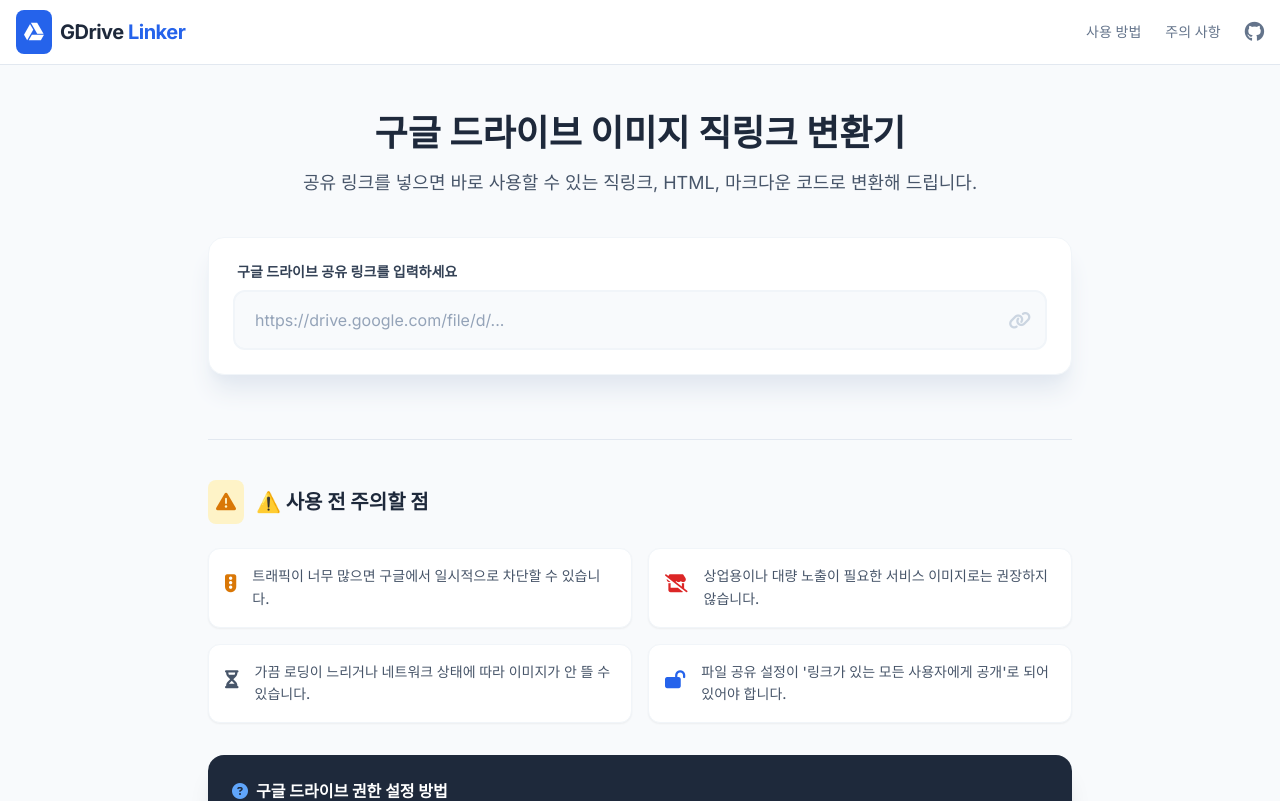
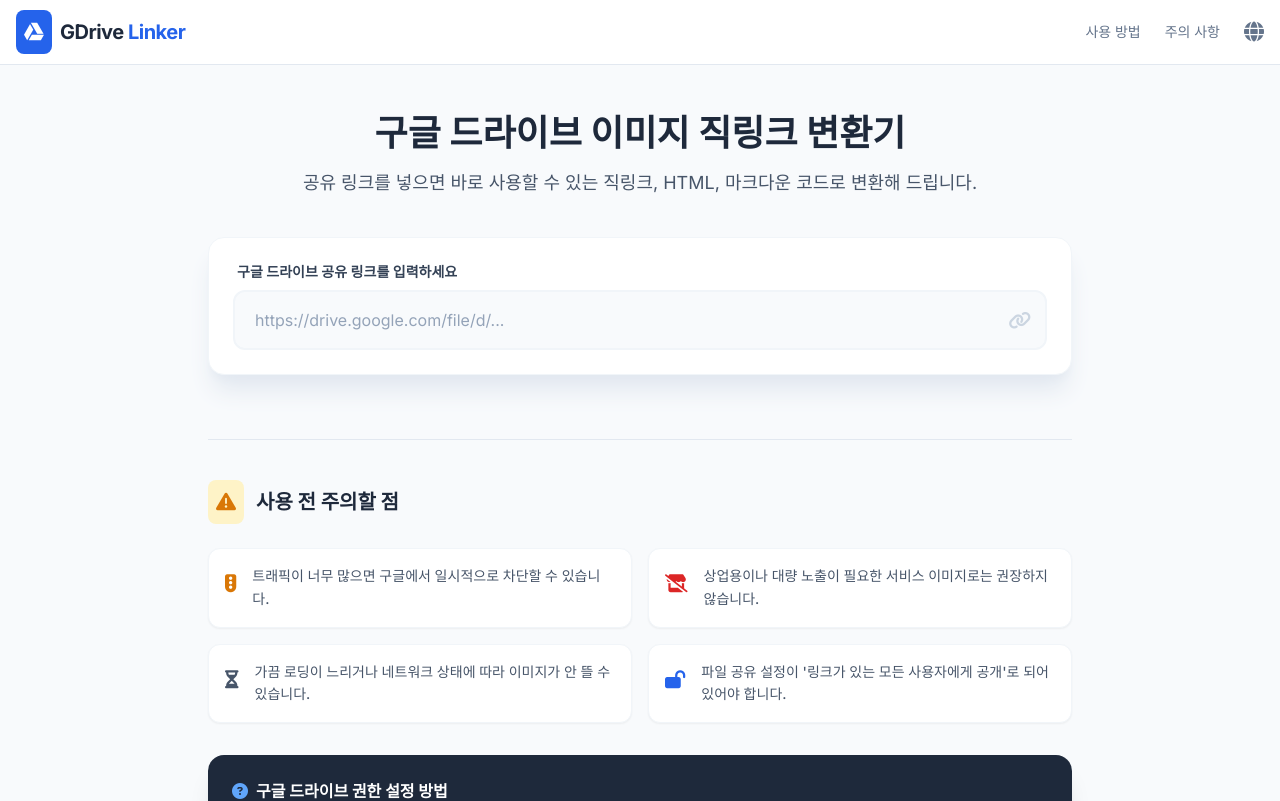
Before and after one commit to aklabs-84/google-drive-image-link-converter, a React (Vite) app: page / in a window 1280 px wide. Shown: the top 801 px of the page. Built offline with nearby package versions, Linux system fonts and the light colour scheme.

Commit message:
Refine UI: Remove duplicate icon and change header link icon

```diff
--- a/components/Header.tsx
+++ b/components/Header.tsx
@@ -44,7 +44,7 @@
               className="hover:text-slate-900 transition-colors"
               title="AKLABS 홈페이지"
             >
-              <i className="fa-brands fa-github text-xl"></i>
+              <i className="fa-solid fa-globe text-xl"></i>
             </a>
           </div>
         </div>
--- a/components/WarningSection.tsx
+++ b/components/WarningSection.tsx
@@ -31,7 +31,7 @@
         <div className="bg-amber-100 p-2 rounded-lg text-amber-600">
           <i className="fa-solid fa-triangle-exclamation text-xl"></i>
         </div>
-        <h3 className="text-xl font-bold text-slate-800">⚠️ 사용 전 주의할 점</h3>
+        <h3 className="text-xl font-bold text-slate-800">사용 전 주의할 점</h3>
       </div>
 
       <div className="grid grid-cols-1 md:grid-cols-2 gap-4">
```
